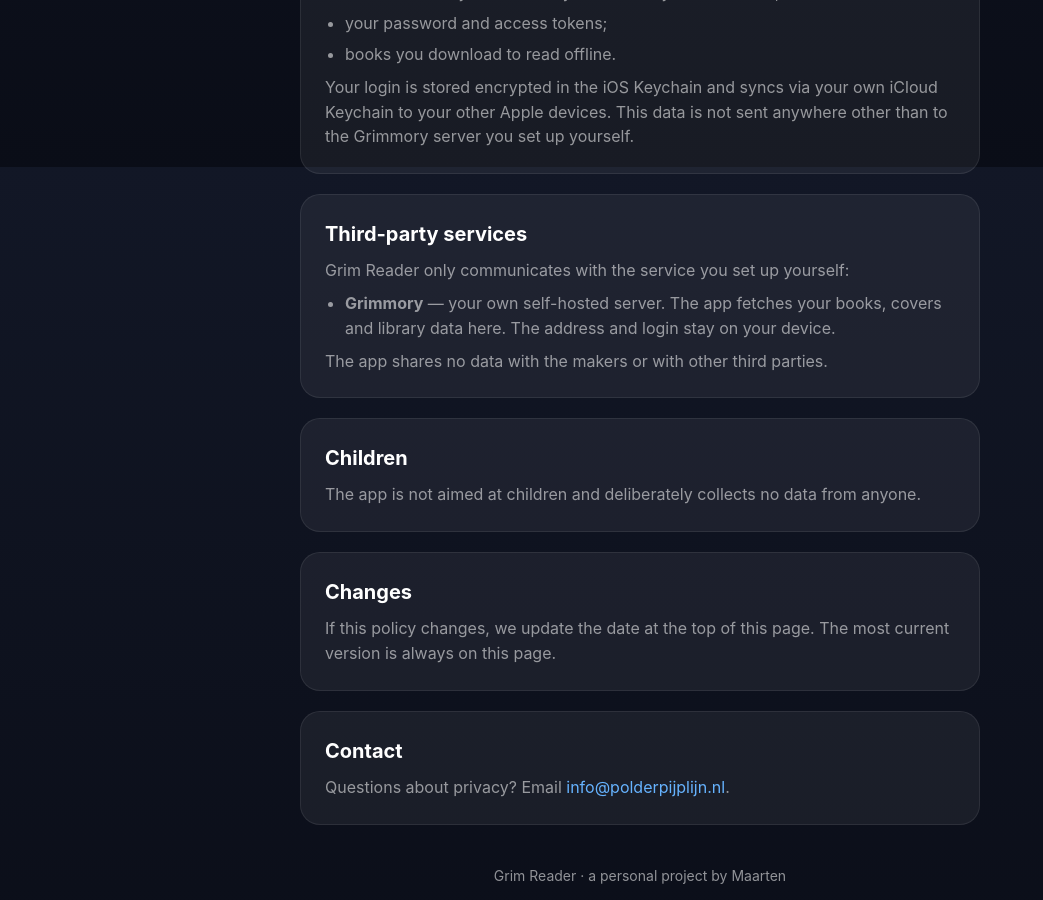
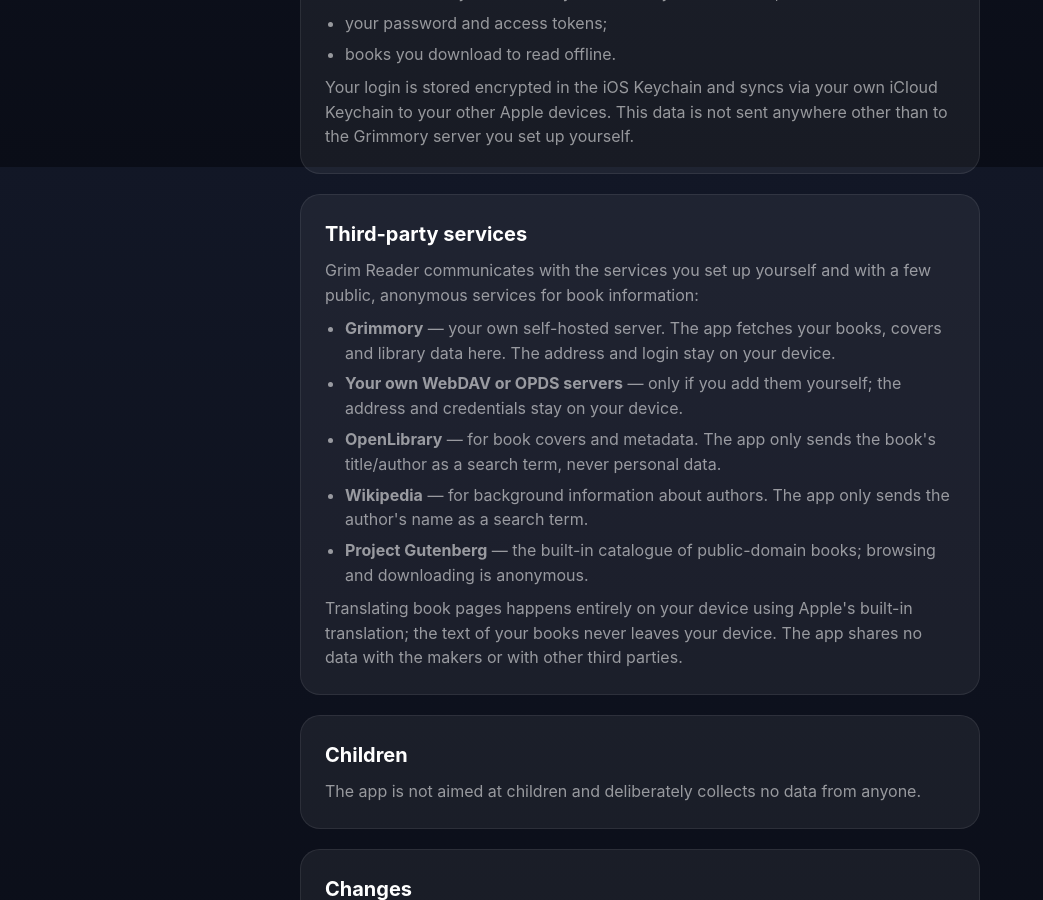
Before and after one commit to polderpijplijn/polderpijplijn.github.io, a Jekyll site: the page grimreader/privacy.html, which Jekyll copies as it is, in a window 1280 px wide and 900 px high, scrolled down 733 px. Shown: the whole window, without its empty margins (0-1043 px from the left). Built offline with Jekyll 4.4.1, drawn with Linux system fonts in a browser that asks for light colours; some of the changed text lies outside the part shown.

Commit message:
Grim Reader-privacyverklaring: OpenLibrary/Wikipedia/Gutenberg/WebDAV + on-device vertalen toegevoegd

```diff
--- a/grimreader/privacy.html
+++ b/grimreader/privacy.html
@@ -23,8 +23,8 @@
 
     <h1 lang="nl">Privacyverklaring</h1>
     <h1 lang="en">Privacy policy</h1>
-    <p class="updated" lang="nl">App: Grim Reader (iOS) &middot; Laatst bijgewerkt: 20 juni 2026</p>
-    <p class="updated" lang="en">App: Grim Reader (iOS) &middot; Last updated: 20 June 2026</p>
+    <p class="updated" lang="nl">App: Grim Reader (iOS) &middot; Laatst bijgewerkt: 2 juli 2026</p>
+    <p class="updated" lang="en">App: Grim Reader (iOS) &middot; Last updated: 2 July 2026</p>
 
     <section class="card">
       <p lang="nl">Deze privacyverklaring beschrijft hoe de app <strong>Grim Reader</strong>
@@ -84,20 +84,47 @@
     <section class="card">
       <h2 lang="nl">Diensten van derden</h2>
       <h2 lang="en">Third-party services</h2>
-      <p lang="nl">Grim Reader communiceert alleen met de dienst die je zelf instelt:</p>
-      <p lang="en">Grim Reader only communicates with the service you set up yourself:</p>
+      <p lang="nl">Grim Reader communiceert met de diensten die je zelf instelt en
+        met enkele publieke, anonieme diensten voor boekinformatie:</p>
+      <p lang="en">Grim Reader communicates with the services you set up yourself and
+        with a few public, anonymous services for book information:</p>
       <ul lang="nl">
         <li><strong>Grimmory</strong> — je eigen, zelf-gehoste server. De app
           haalt hier je boeken, omslagen en bibliotheekgegevens op. Adres en
           login blijven op je toestel.</li>
+        <li><strong>Eigen WebDAV- of OPDS-servers</strong> — alleen als je die
+          zelf toevoegt; adres en inloggegevens blijven op je toestel.</li>
+        <li><strong>OpenLibrary</strong> — voor boekomslagen en -metadata. De
+          app stuurt hiervoor alleen de titel/auteur van het boek als zoekterm,
+          nooit persoonsgegevens.</li>
+        <li><strong>Wikipedia</strong> — voor achtergrondinformatie over
+          schrijvers. De app stuurt alleen de naam van de schrijver als
+          zoekterm.</li>
+        <li><strong>Project Gutenberg</strong> — de ingebouwde catalogus met
+          rechtenvrije boeken; bladeren en downloaden gebeurt anoniem.</li>
       </ul>
       <ul lang="en">
         <li><strong>Grimmory</strong> — your own self-hosted server. The app
           fetches your books, covers and library data here. The address and login
           stay on your device.</li>
+        <li><strong>Your own WebDAV or OPDS servers</strong> — only if you add
+          them yourself; the address and credentials stay on your device.</li>
+        <li><strong>OpenLibrary</strong> — for book covers and metadata. The app
+          only sends the book's title/author as a search term, never personal
+          data.</li>
+        <li><strong>Wikipedia</strong> — for background information about
+          authors. The app only sends the author's name as a search term.</li>
+        <li><strong>Project Gutenberg</strong> — the built-in catalogue of
+          public-domain books; browsing and downloading is anonymous.</li>
       </ul>
-      <p lang="nl">De app deelt geen gegevens met de makers of met andere derden.</p>
-      <p lang="en">The app shares no data with the makers or with other third parties.</p>
+      <p lang="nl">Vertalen van boekpagina's gebeurt volledig op je toestel met
+        Apple's ingebouwde vertaalfunctie; de tekst van je boeken verlaat je
+        toestel niet. De app deelt geen gegevens met de makers of met andere
+        derden.</p>
+      <p lang="en">Translating book pages happens entirely on your device using
+        Apple's built-in translation; the text of your books never leaves your
+        device. The app shares no data with the makers or with other third
+        parties.</p>
     </section>
 
     <section class="card">
```
